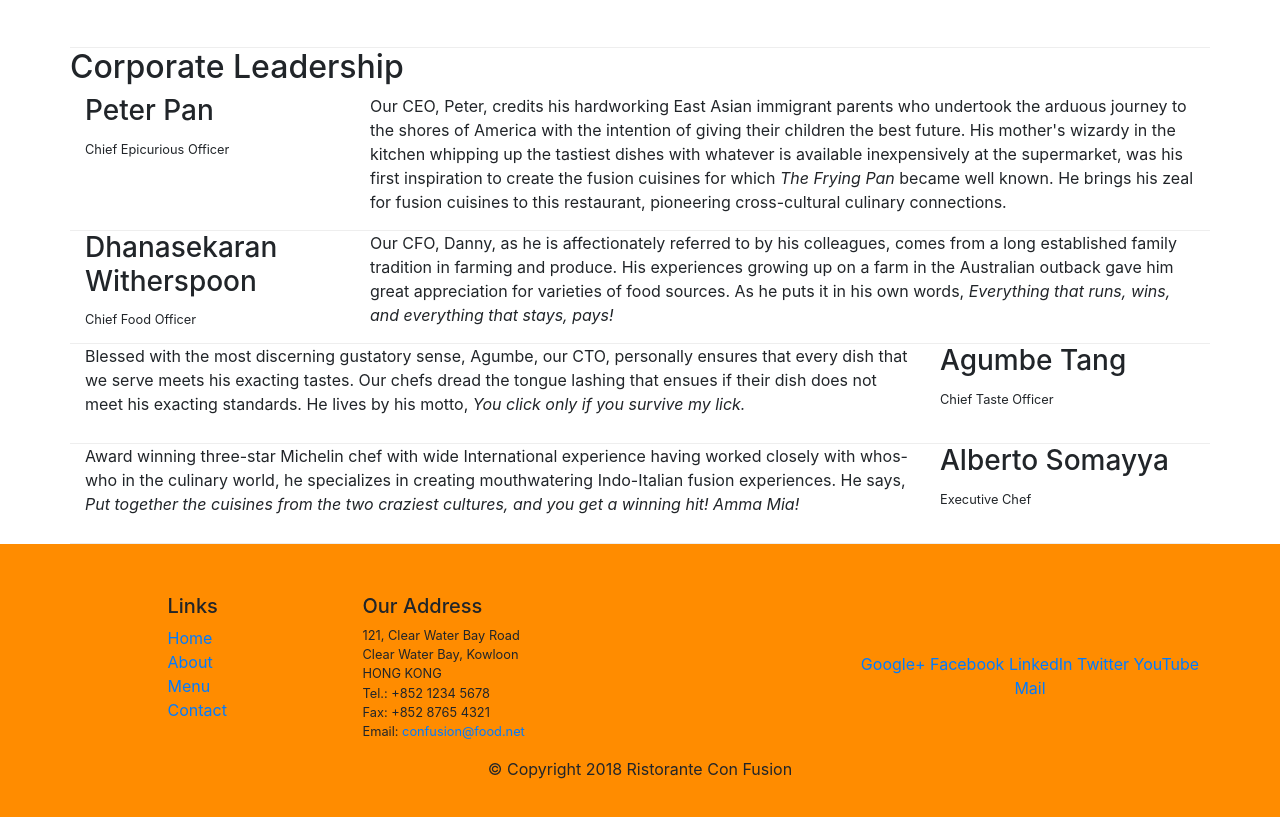
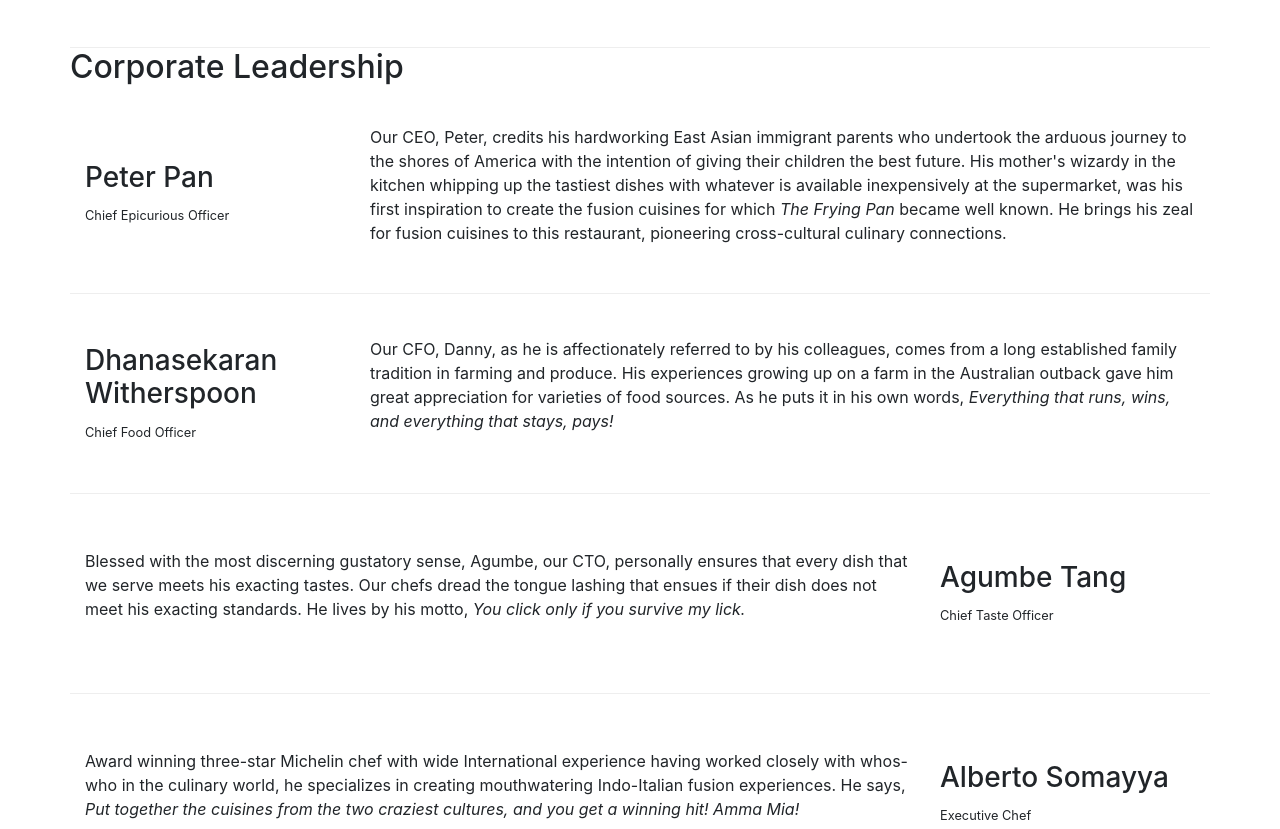
Before and after one commit to Sagadark666/Sandbox, a website: page aboutus.html in a window 1280 px wide. Shown: the part 738-1567 px from the top of the page. Drawn offline with nearby package versions, Linux system fonts and the light colour scheme.

Commit message:
Fixed inline issues

```diff
--- a/aboutus.html
+++ b/aboutus.html
@@ -47,39 +47,35 @@
         </div>
     </div>
 
-
     <div>
         <h2>Corporate Leadership</h2>
-                <div class="row row-content-strech">
+        <div class="row row-content-strech align-items-center">
             <div class="col-sm-3">
                 <h3>Peter Pan</h3>
                 <small>Chief Epicurious Officer</small>
             </div>
             <p class="col-sm d-none d-sm-block">Our CEO, Peter, credits his hardworking East Asian immigrant parents who undertook the arduous journey to the shores of America with the intention of giving their children the best future. His mother's wizardy in the kitchen whipping up the tastiest dishes with whatever is available inexpensively at the supermarket, was his first inspiration to create the fusion cuisines for which <em>The Frying Pan</em> became well known. He brings his zeal for fusion cuisines to this restaurant, pioneering cross-cultural culinary connections.</p>
         </div>
-                <div class="row row-content-strech">
+        <div class="row row-content-strech align-items-center">
             <div class="col-sm-3">
                 <h3>Dhanasekaran Witherspoon </h3>
                 <small>Chief Food Officer</small>
             </div>
-
             <p class="col-sm d-none d-sm-block">Our CFO, Danny, as he is affectionately referred to by his colleagues, comes from a long established family tradition in farming and produce. His experiences growing up on a farm in the Australian outback gave him great appreciation for varieties of food sources. As he puts it in his own words, <em>Everything that runs, wins, and everything that stays, pays!</em></p>
         </div>
-                <div class="row row-content-strech">
+        <div class="row row-content-strech align-items-center">
             <div class="col-sm-3 order-sm-last"><h3>Agumbe Tang </h3>
                 <small>Chief Taste Officer</small></div>
                 <p class="col-sm d-none d-sm-block">Blessed with the most discerning gustatory sense, Agumbe, our CTO, personally ensures that every dish that we serve meets his exacting tastes. Our chefs dread the tongue lashing that ensues if their dish does not meet his exacting standards. He lives by his motto, <em>You click only if you survive my lick.</em></p>
             </div>
-                <div class="row row-content-strech">
+            <div class="row row-content-strech align-items-center">
                 <div class="col-sm-3 order-sm-last">
                     <h3>Alberto Somayya </h3>
                     <small>Executive Chef</small>
                 </div>
                 <p class="col-sm d-none d-sm-block">Award winning three-star Michelin chef with wide International experience having worked closely with whos-who in the culinary world, he specializes in creating mouthwatering Indo-Italian fusion experiences. He says, <em>Put together the cuisines from the two craziest cultures, and you get a winning hit! Amma Mia!</em></p>
             </div>
-
         </div>
-
     </div>
 
     <footer class="footer">
--- a/css/styles.css
+++ b/css/styles.css
@@ -1,8 +1,8 @@
-.row-header {
+.row-header{
 	margin: 0px auto;
 	padding: 0px auto;
 }
-.jumbotron {
+.jumbotron{
 	padding: 70px 30px 70px 30px;
 	margin: 0px auto;
 	background: #D90000;
@@ -12,24 +12,24 @@
 	padding: 30px 0px 0px 0px;
 }
 
-.row-content {
+.row-content{
 	margin: 0px auto;
 	padding: 50px 0px 50px 0px;
 	border-bottom: 1px ridge;
 	min-height: 400px;
 }
-.row-content-strech {
+.row-content-strech{
 	margin: 0px auto;
 	padding: 50px 0px 50px d0px;
 	border-bottom: 1px ridge;
-	min-height: 100px;
+	min-height: 200px;
 }
-.footer {
+.footer{
 	background-color: #FF8C00;
 	margin: 0px auto;
 	padding: 20px 0px 20px 0px;
 }
-.address {
+.address{
 	font-size: 80%;
 	margin: 0px;
 }
```
Also changed, not shown: index.html (+0 -2 lines). Lines whose indentation alone changed are shown as unchanged.
